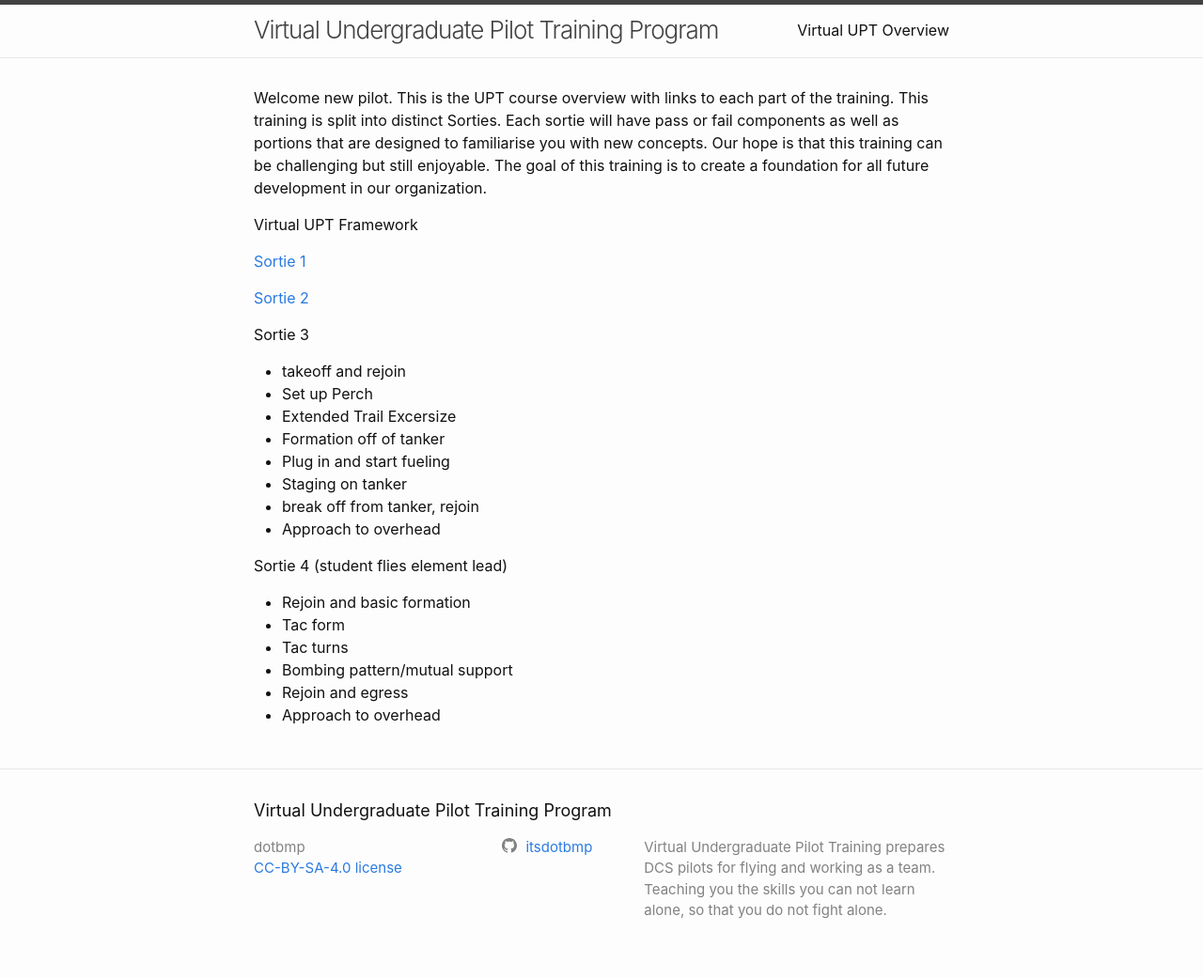
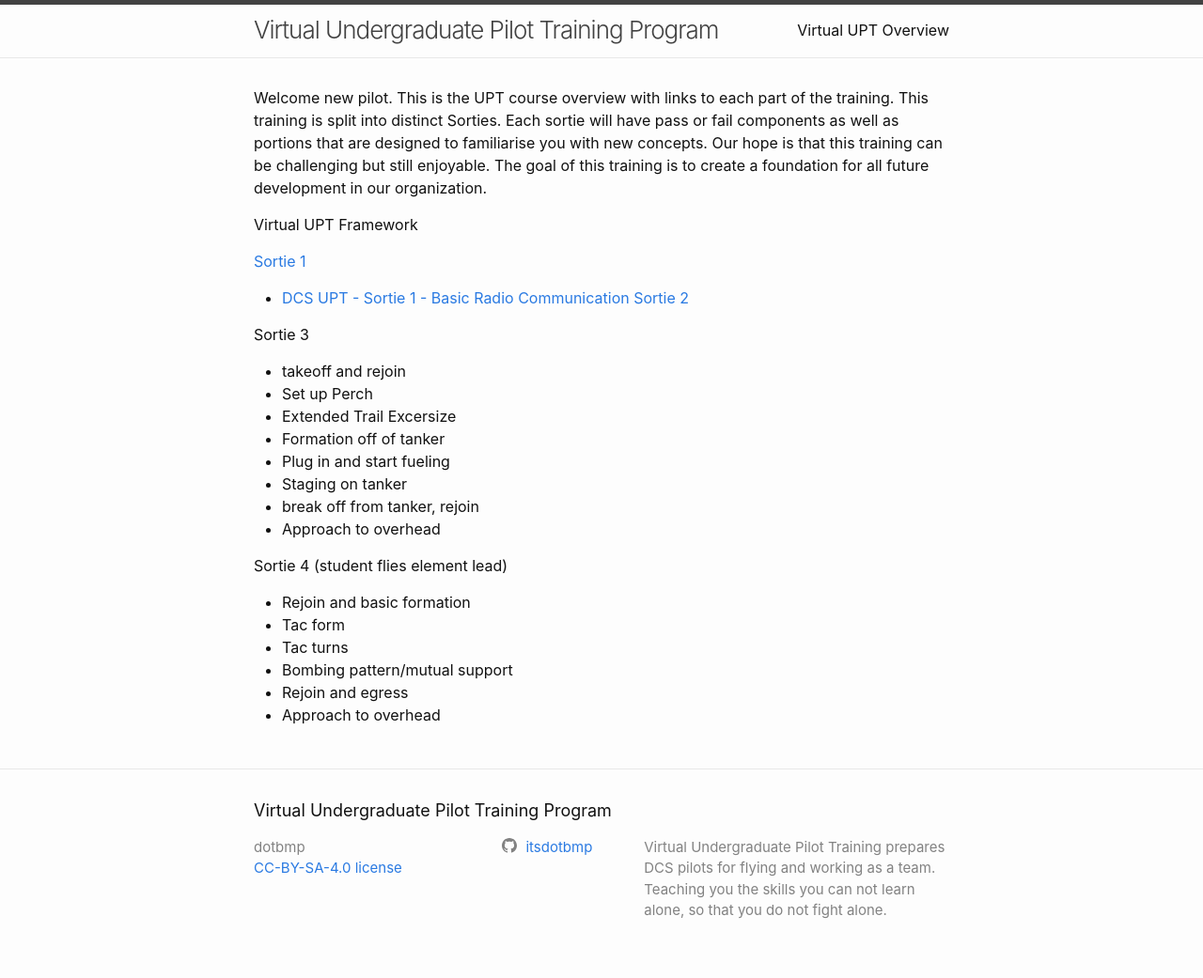
Before and after one commit to itsdotbmp/Undergraduate-Pilot-Training, a Jekyll site: the page built from index.md, in a window 1280 px wide. Shown: the whole page at 94% size. Built offline with Jekyll 4.4.1, drawn with Linux system fonts in a browser that asks for light colours.

Commit message:
Update index.md

```diff
--- a/index.md
+++ b/index.md
@@ -8,7 +8,7 @@
 Virtual UPT Framework
 
 [Sortie 1](sortie-1/)
-
+- [DCS UPT - Sortie 1 - Basic Radio Communication]({% link sortie-1/basic_radio/index.md %})
 [Sortie 2](sortie-2/)
 
 Sortie 3
```
